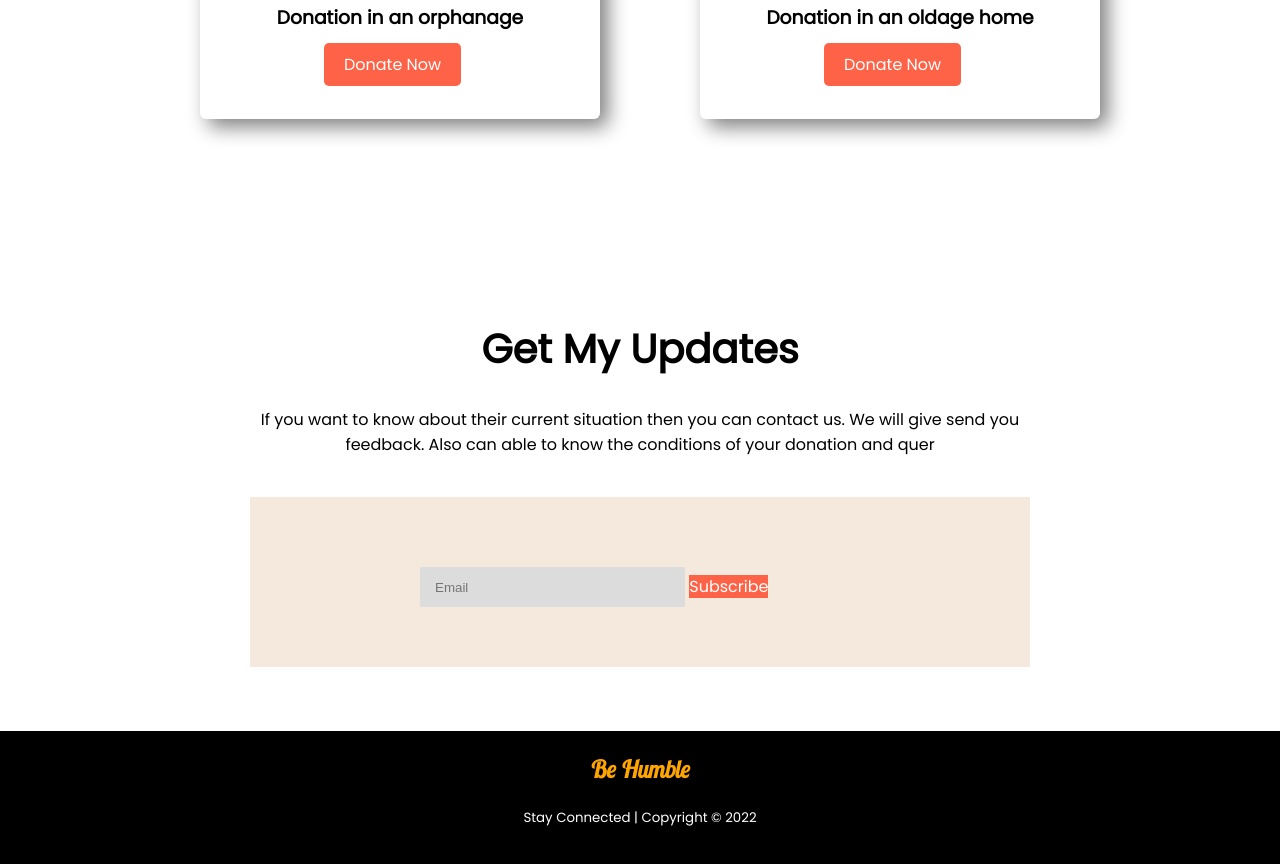
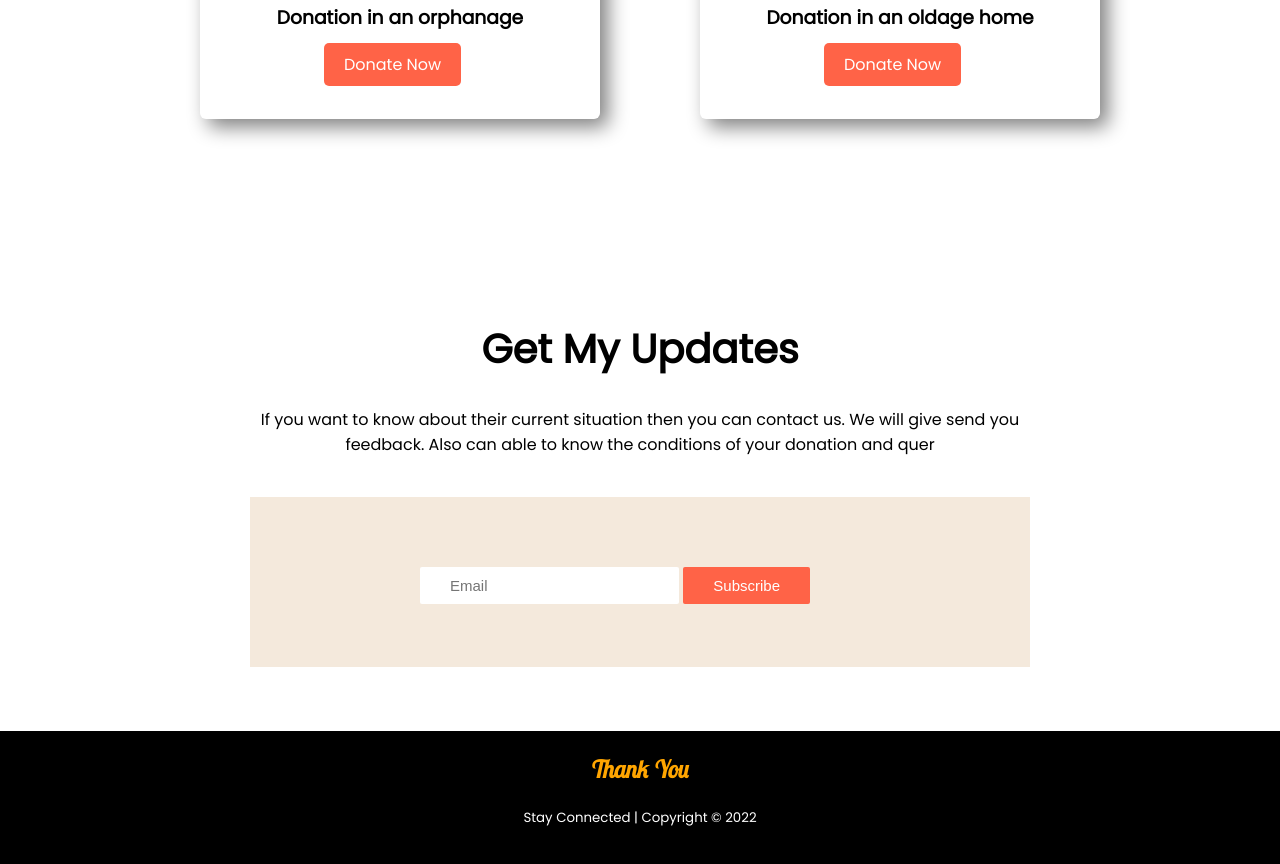
Before and after one commit to Shammi141/Help-For-Human, a plain HTML site: page index.html in a window 1280 px wide. Shown: the part 2153-3017 px from the top of the page. Drawn offline with Linux system fonts and the light colour scheme; a web font is replaced by a local one.

Commit message:
update part added

```diff
--- a/index.html
+++ b/index.html
@@ -31,8 +31,6 @@
 
             </div>
     </section>
-
-
 
     <section class="payment">
         <h1 class="donation-heading" >Donate Today</h1>
@@ -99,14 +97,14 @@
         <p class="donation-paragraph">If you want to know about their current situation then you can contact us. We will give send you feedback. Also can able to know the conditions of your donation and quer</p>
         <div class="parent-update-div">
             <form class="child-update-div">
-                <input class="email-field" type="email"  name="Email" placeholder="Email">
-                <a class="subscribe" href="google.com">Subscribe</a>
+                    <input class="email" type="email" placeholder="Email">
+                    <input class="subscribe" type="button" value="Subscribe">
             </form>
         </div>
     </section>
 </body>
 <footer class="footer-part">
-    <h3 class="footer-heading">Be Humble</h3>
+    <h3 class="footer-heading">Thank You</h3>
     <small>Stay Connected | Copyright &copy; 2022</small>
 </footer>
 </html>
--- a/style.css
+++ b/style.css
@@ -11,8 +11,6 @@ body{
     font-family: 'Poppins', sans-serif;
 }
 
-
-
 .top-banner {
 
     background: linear-gradient(to bottom, transparent, black),
@@ -23,8 +21,6 @@ body{
     height: 609px;
     position: relative;
 }
-
-
 .font-center {
     width: 60%;
     height: 400px;
@@ -45,7 +41,6 @@ body{
     margin-left: 100px;
     text-align: center;
 }
-
 h1 {
     text-align: center;
     font-size: 60px;
@@ -58,8 +53,6 @@ h1 {
     padding: 10px 20px;
     margin-left: 352px;
 }
-
-
 .bonus-donation-button {
     text-decoration: none;
     color: white;
@@ -94,8 +87,6 @@ h1 {
     text-align: center;
     align-items: center;
 }
-
-
 .money{
     font-weight: 700;
     font-size: 20px;
@@ -193,19 +184,14 @@ h1 {
     box-shadow: 8px 8px 20px grey;
     border-radius: 6px;
 }
-
 .second img {
     width: 100%;
     height: 80%;
     border-radius: 6px;
 }
-
-
-
 form{
     margin-left: 240px;
 }
-
 .parent-update-div {
     display: flex;
     height: 170px;
@@ -226,49 +212,24 @@ form{
     border: none;
     border-radius: 2px;
 }
-.child-update-div a{
-    text-decoration: none;
-        height: 20%;
-        width: 110px;
-        color: white;
-        background-color: tomato;
+
+.email {
+    padding: 10px 30px;
+    border: none;
+    border-radius: 2px;
+    font-size: 15px;
 }
 
-
-.subscribe{
-     text-decoration: none;
+.subscribe {
     color: white;
+    text-decoration: none;
+    padding: 10px 30px;
+    border-radius: 2px;
+    border: none;
     background-color: tomato;
+    font-size: 15px;
 
 }
-
-
-
-
-
-
-
-
-
-
-
-
-
-
-
-
-
-
-
-
-
-
-
-
-
-
-
-
 .footer-part{
     background-color: black;
     color: white;
```
